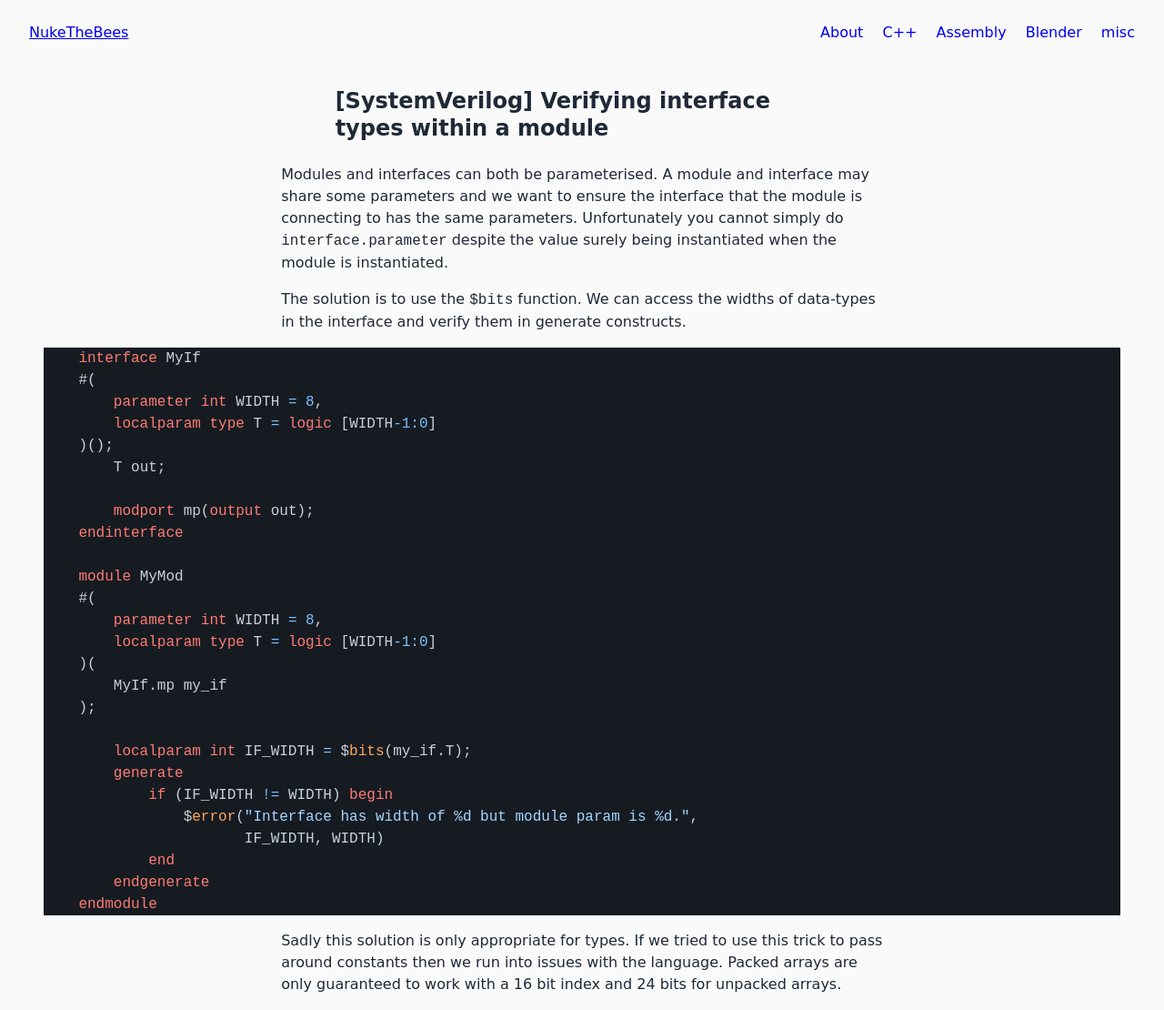
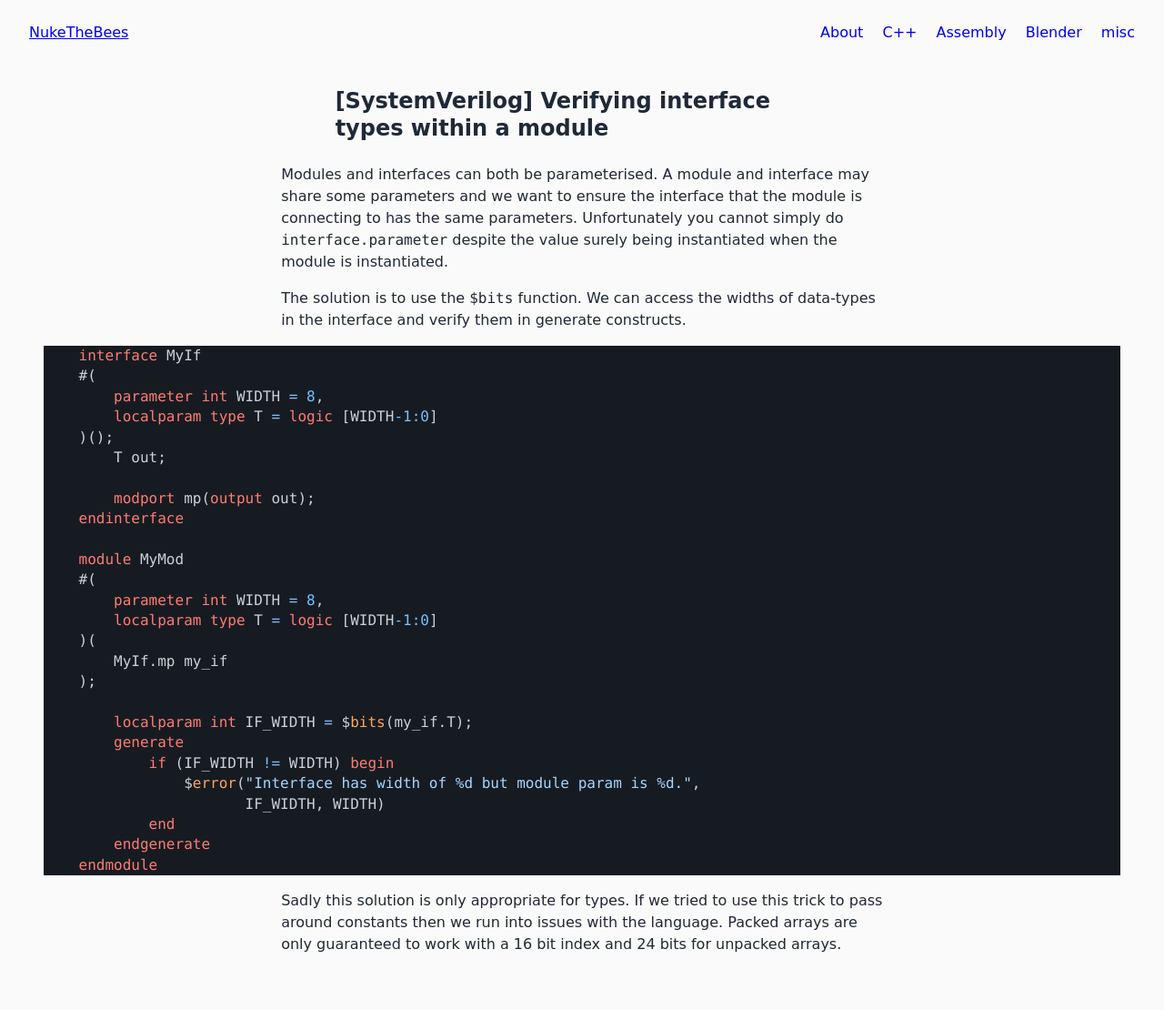
Before and after one commit to nukethebees/nukethebees.github.io, a Jekyll site: the page built from _posts/2025-03-31-verifying-interface-types.md, in a window 1280 px wide. Shown: the whole page at 91% size. Built offline with Jekyll 4.4.1, drawn with Linux system fonts in a browser that asks for light colours; after the commit the page ends 1066 px from its top, so only the background shows below that.

Commit message:
Set code block style

```diff
--- a/_sass/main.scss
+++ b/_sass/main.scss
@@ -26,6 +26,12 @@ header {
     justify-content: space-between; /* title left, links right */
     padding: 1rem 1.5rem;
     margin-bottom: 2rem;
+}
+
+code, pre {
+    font-family: "Consolas", "Courier New", monospace;
+    font-size: 1rem;
+    line-height: 1.4;
 }
 
 .header-links a {
```
